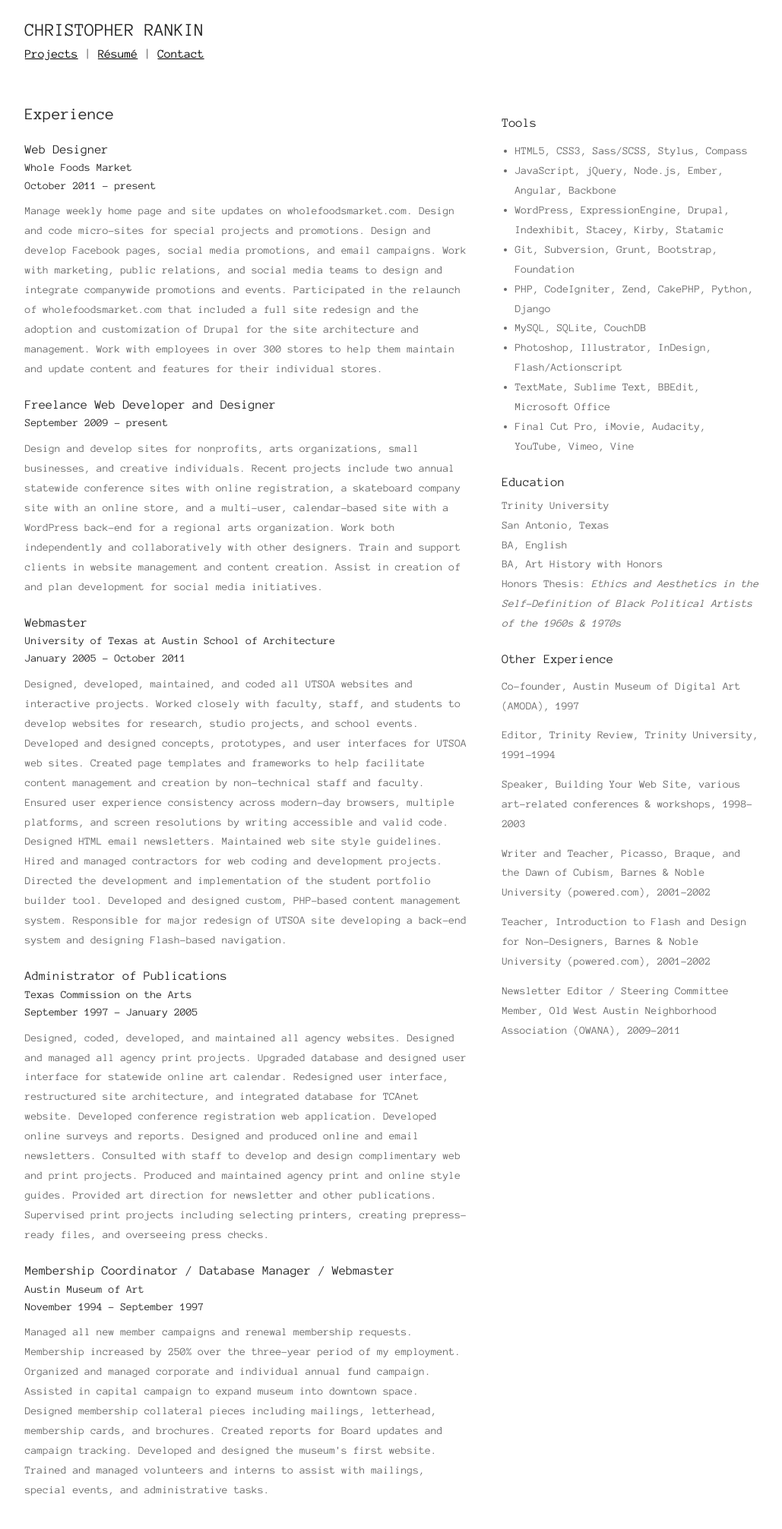
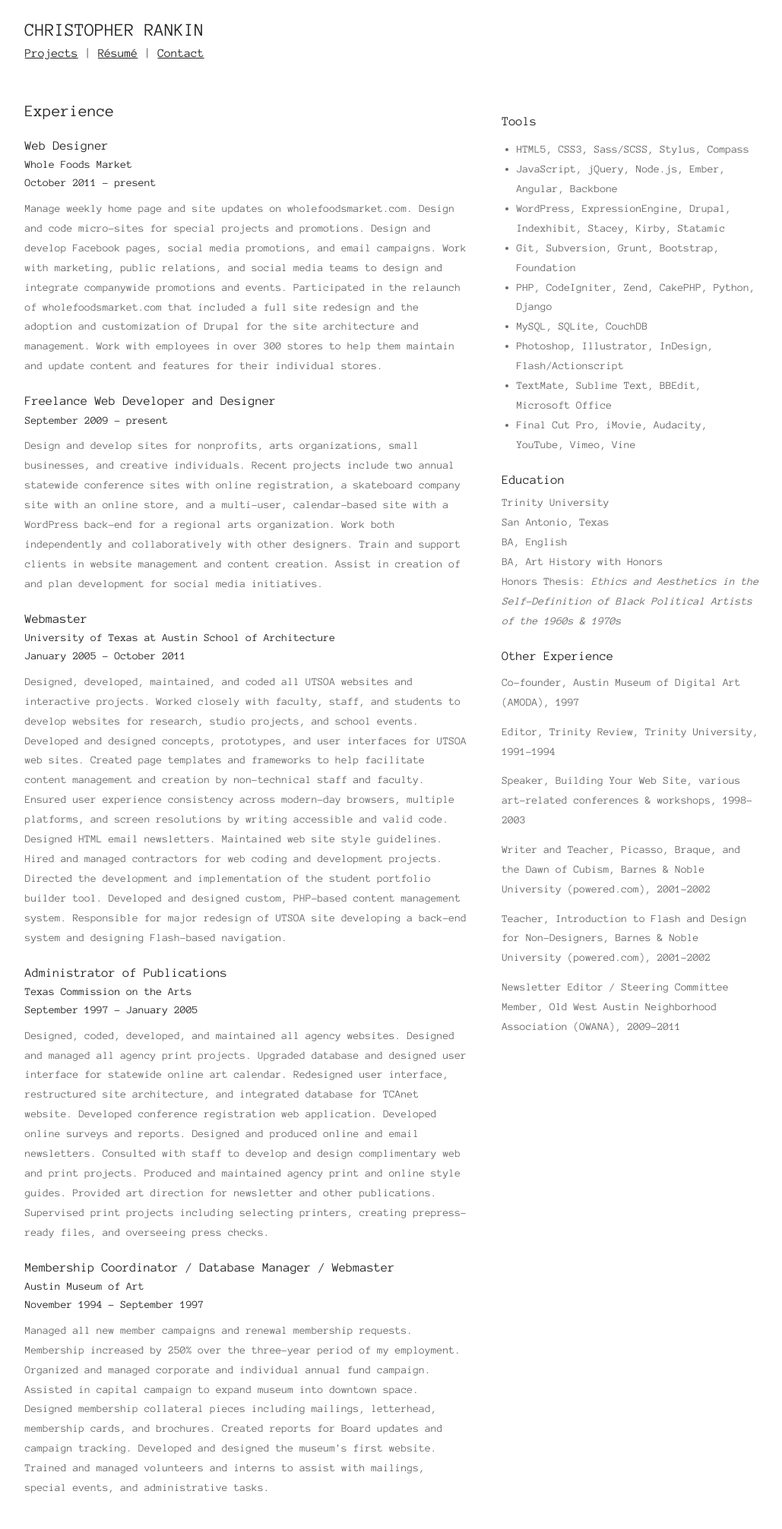
Before and after one commit to crankin/crankin.github.io, a Jekyll site: the page built from resume/index.html, in a window 1280 px wide. Shown: the whole page at 76% size, without its empty margins (172-1201 px from the left). Built offline with Jekyll 4.4.1, drawn with Linux system fonts in a browser that asks for light colours; nearby versions of some CDN libraries; Markdown is read by kramdown in place of the engine named in the settings.

Commit message:
portfolio style changes

```diff
--- a/_layouts/resume.html
+++ b/_layouts/resume.html
@@ -1,12 +1,11 @@
 <!doctype html>
 <html lang="en">
 <head>
+        <link href='http://fonts.googleapis.com/css?family=Anonymous+Pro' rel='stylesheet' type='text/css'>
     <meta charset="utf-8">
     <meta name="viewport" content="width=device-width, initial-scale=1">
     <title>Resume - Christopher Rankin</title>
-    <script type="text/javascript" src="//use.typekit.net/sfm0uwc.js"></script>
-    <script type="text/javascript">try{Typekit.load();}catch(e){}</script>
-    {{ "portfolio.css" | asset_url | stylesheet_tag }}
+    <link rel="stylesheet" href="/css/portfolio.css">
 </head>
 
 <body>
--- a/css/portfolio.css
+++ b/css/portfolio.css
@@ -1,9 +1,3 @@
-/* ==========================================================================
-   HTML5 display definitions
-   ========================================================================== */
-/**
- * Correct `block` display not defined in IE 8/9.
- */
 article,
 aside,
 details,
@@ -18,77 +12,32 @@
 summary {
   display: block; }
 
-/**
- * Address styling not present in IE 8/9.
- */
-[hidden] {
-  display: none; }
+[hidden] { display: none; }
 
-/* ==========================================================================
-   Base
-   ========================================================================== */
-/**
- * 1. Set default font family to sans-serif.
- * 2. Prevent iOS text size adjust after orientation change, without disabling
- *    user zoom.
- */
 html {
   font-family: sans-serif;
-  /* 1 */
   -ms-text-size-adjust: 100%;
-  /* 2 */
   -webkit-text-size-adjust: 100%;
-  /* 2 */ }
+}
 
-/**
- * Remove default margin.
- */
-body {
-  margin: 0; }
+body { margin: 0; }
 
-/* ==========================================================================
-   Links
-   ========================================================================== */
-/**
- * Address `outline` inconsistency between Chrome and other browsers.
- */
-a:focus {
-  outline: thin dotted; }
+a:focus { outline: thin dotted; }
 
-/**
- * Improve readability when focused and also mouse hovered in all browsers.
- */
 a:active,
 a:hover {
-  outline: 0; }
+    outline: 0; }
 
-/* ==========================================================================
-   Typography
-   ========================================================================== */
-/**
- * Address variable `h1` font-size and margin within `section` and `article`
- * contexts in Firefox 4+, Safari 5, and Chrome.
- */
-h1 {
-  font-size: 2em;
-  margin: 0.67em 0; }
-
-/**
- * Correct font family set oddly in Safari 5 and Chrome.
- */
 code,
 kbd,
 pre,
 samp {
   font-family: monospace, serif;
-  font-size: 1em; }
+  font-size: 1rem; }
 
-pre {
-  white-space: pre-wrap; }
+pre { white-space: pre-wrap; }
 
-img {
-  border: 0; }
-
+img { border: 0; }
 
 * {
   -webkit-box-sizing: border-box;
@@ -110,22 +59,25 @@
   margin: 0.8rem 0;
   padding: 0; }
 
-li {
-  line-height: 1.6; }
+li { line-height: 1.6; }
+
+h1 {
+  font-size: 2em;
+  margin: 0.67em 0; }
 
 h1, h2, h3, h4 {
   color: #242424;
   line-height: 1.1;
-  margin-bottom: 0.5em;
-  margin-top: 0.5em;
+  margin-bottom: 0.5rem;
+  margin-top: 0.5rem;
   font-weight: normal; }
 
 a {
-  color: black;
-  background-color: white; }
+  color: #242424;
+  background-color: #fff; }
 
 a:hover {
-    background-color: yellow; }
+  background-color: yellow; }
 
 .container {
   position: relative;
@@ -135,38 +87,29 @@
   margin-top: 2rem; }
 
 header h1 {
-  font-size: 1.5em;
-  margin-bottom: 0.3em;
+  font-size: 1.5rem;
+  margin-bottom: 0.3rem;
   text-transform: uppercase;
   background: #fff; }
 
 header p {
-  margin: .4em 0 .7em; }
+  margin: 0.4rem 0 .7rem; }
 
 header a {
-  padding: .4em 0; }
+  padding: 0.4rem 0; }
 
 header #contactme {
   clear: both; }
 
 header #contactme #phone {
     background: #fff;
-    padding: .5em 0; }
-
-nav {
-  margin-top: 3em; }
-
-nav li {
-    line-height: 1.6; }
-
-nav ul {
-    margin-top: 0; }
+    padding: 0.5rem 0; }
 
 .desc {
     background-color: rgba(235, 235, 235, 0.3);
-    border-top:1px solid #ddd;
-    border-bottom:3px solid #444;
-    padding:0.4rem 0.8rem;}
+    border-top: 1px solid #ddd;
+    border-bottom: 3px solid #ddd;
+    padding: 0.4rem 0.8rem;}
 
 .projects {
   list-style: none;
@@ -178,24 +121,23 @@
     margin-top: 2rem; }
 
 .projects li h3 {
-  font-size: 1.2rem;
+  font-size: 1.1rem;
   line-height: 1.2;
   margin: 0; }
 
-.projects li p.details {
+/*.projects li p.details {
 margin: 0.3rem 0;
-
-}
+}*/
 
 .projects img {
-    margin: 0px;
+    margin: 0;
     border: 2px solid #444444;
     max-width: 100%; }
 
-.thumblink:hover {
-  background-color: transparent; }
+/*.thumblink:hover {
+  background-color: transparent; }*/
 
-.wholeproject {
+/*.wholeproject {
   margin-top: 3rem;
   font-size: 0.9rem; }
 
@@ -237,27 +179,34 @@
 .proj-images img {
     max-width: 100%;
     border: 4px solid #333333;
-    margin-top: 3%; }
+    margin-top: 3%; }*/
 
 .gallery-img {
-    margin-top:1.4rem;
+  margin-top: 1.4rem;
+  border: 1px solid #444;
 }
 
 .resume p, .resume li {
   line-height: 1.8; }
+
 .resume h3 {
-  margin: 1.5em 0 0 0; }
+  margin: 1.5rem 0 0 0; }
+
 .resume h4 {
-  margin: .5em 0; }
+  margin: 0.5rem 0; }
+
 .resume ul {
-  padding-left: 1.2em; }
+  padding-left: 1.2rem; }
+
 .resume #trinity p {
   margin-top: 0;
   margin-bottom: 0; }
+
 .resume #trinity p:first-child {
   margin-top: 0.5rem; }
+
 .resume .workexp, .resume .otherexp {
-  font-size: .9em; }
+  font-size: 0.9rem; }
 
 /* MEDIA QUERIES */
 @media screen and (min-width: 768px) {
@@ -307,17 +256,17 @@
 
 .desc {
     width:70%;
-    padding:0.7rem 1.4rem;
+    padding: 0.7rem 1.4rem;
 }
 
  .projects img.gallery-img {
-       margin-top:1.8rem;}
+       margin-top: 1.8rem;}
 
 .projects li {
-    margin-top:3rem;}
+    margin-top: 3rem;}
 
 .projects li p {
-        font-size:1.0rem;}
+        font-size: 1rem;}
 
   .imgwrap {
     width: 80%; }
```
